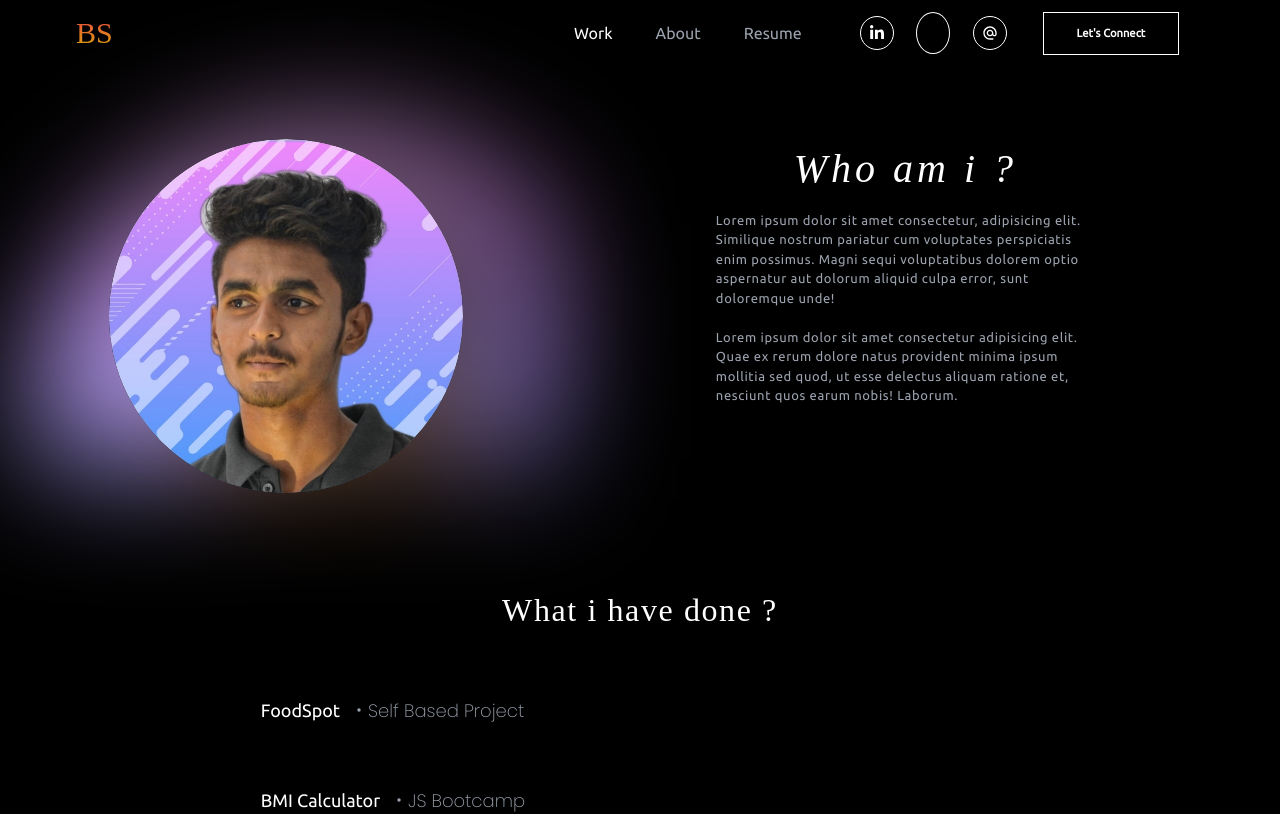
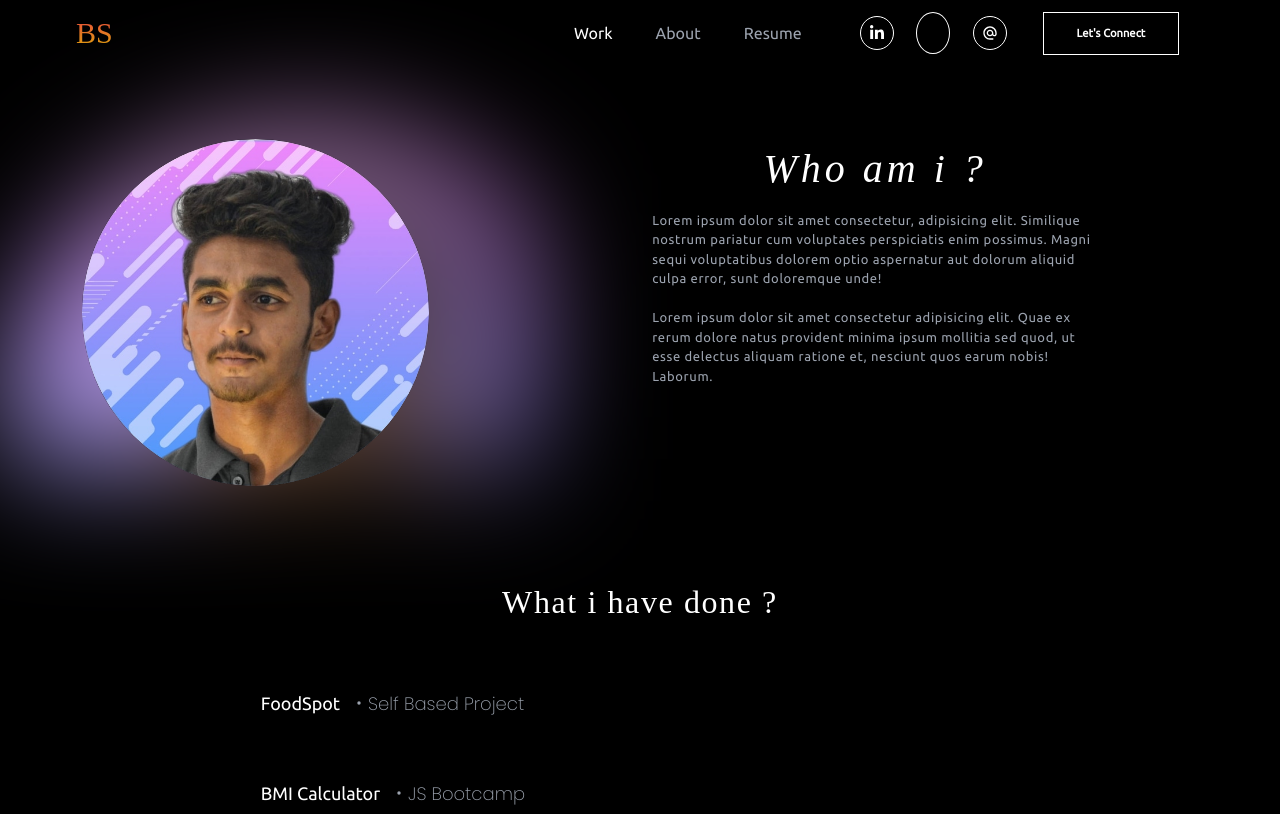
Before and after one commit to BALASANTHOSH01/Portfolio, a React (Vite) app: page /about in a window 1280 px wide. Shown: the top 814 px of the page. Built offline with nearby package versions, Linux system fonts and the light colour scheme; some icons are missing; a web font is replaced by a local one.

Commit message:
About Updation

```diff
--- a/src/Pages/About/About.jsx
+++ b/src/Pages/About/About.jsx
@@ -17,12 +17,12 @@ const About = () => {
                     />
                 </div>
 
-                <div className="w-[50%] sm:w-[70%] sm:block sm:mx-auto sm:mt-[10%] text-center mr-[2%] relative">
+                <div className="w-[60%] sm:w-[70%] sm:block sm:mx-auto sm:mt-[10%] text-center mr-[2%] relative">
                     <h1 className=" font-salsa tracking-widest text-white italic text-[40px] sm:text-[34px]">
                         Who am i ?
                     </h1>
 
-                    <div className="w-[60%] sm:w-[85%] sm:mt-[6%] text-left mx-auto my-2 mt-3 items-center text-[13px] sm:text-[13px]">
+                    <div className="w-[60%] sm:w-[100%] sm:mt-[6%] text-left mx-auto my-2 mt-3 items-center text-[13px] sm:text-[13px]">
                         <p className=" text-gray-400 tracking-wider">
                             Lorem ipsum dolor sit amet consectetur, adipisicing elit.
                             Similique nostrum pariatur cum voluptates perspiciatis enim
```
